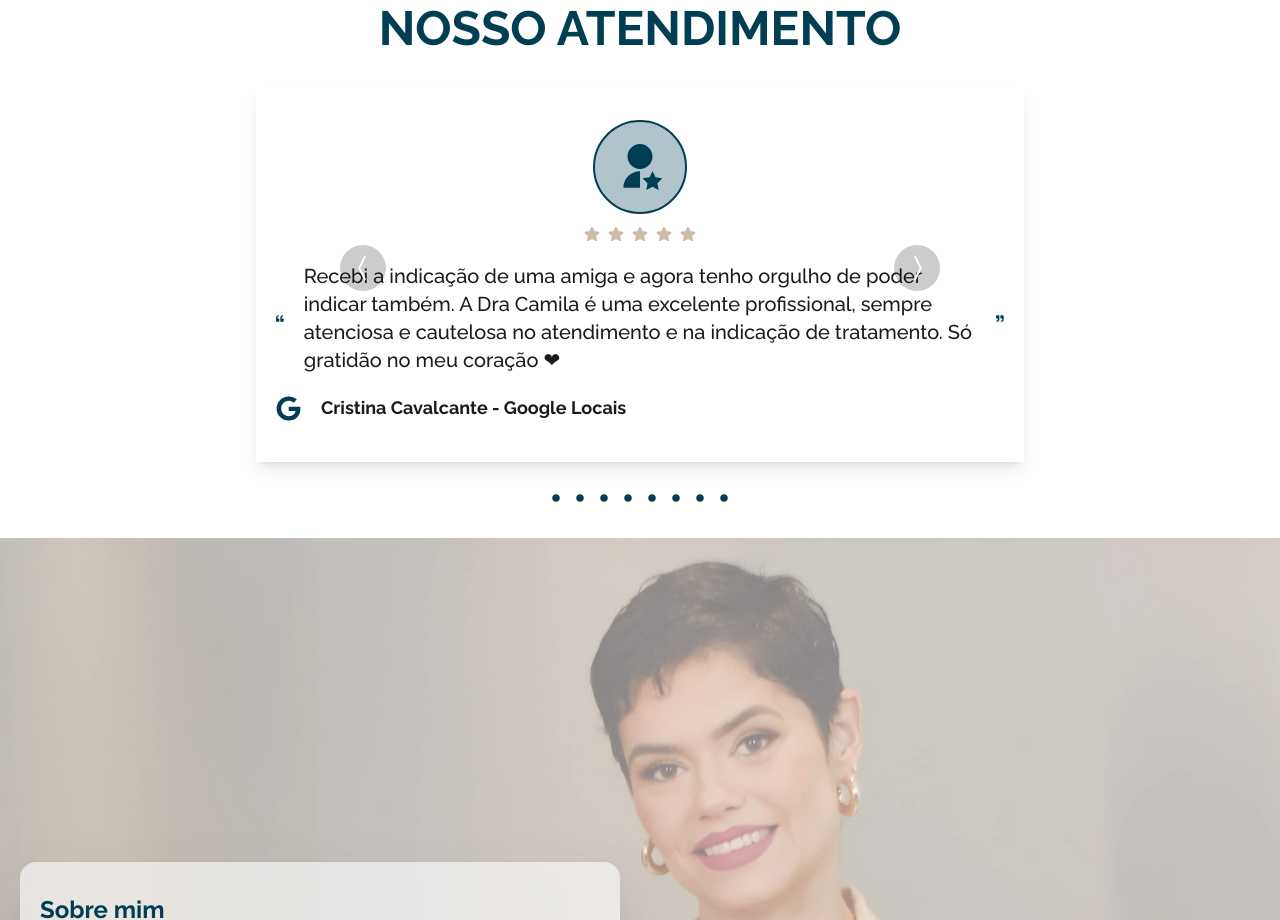
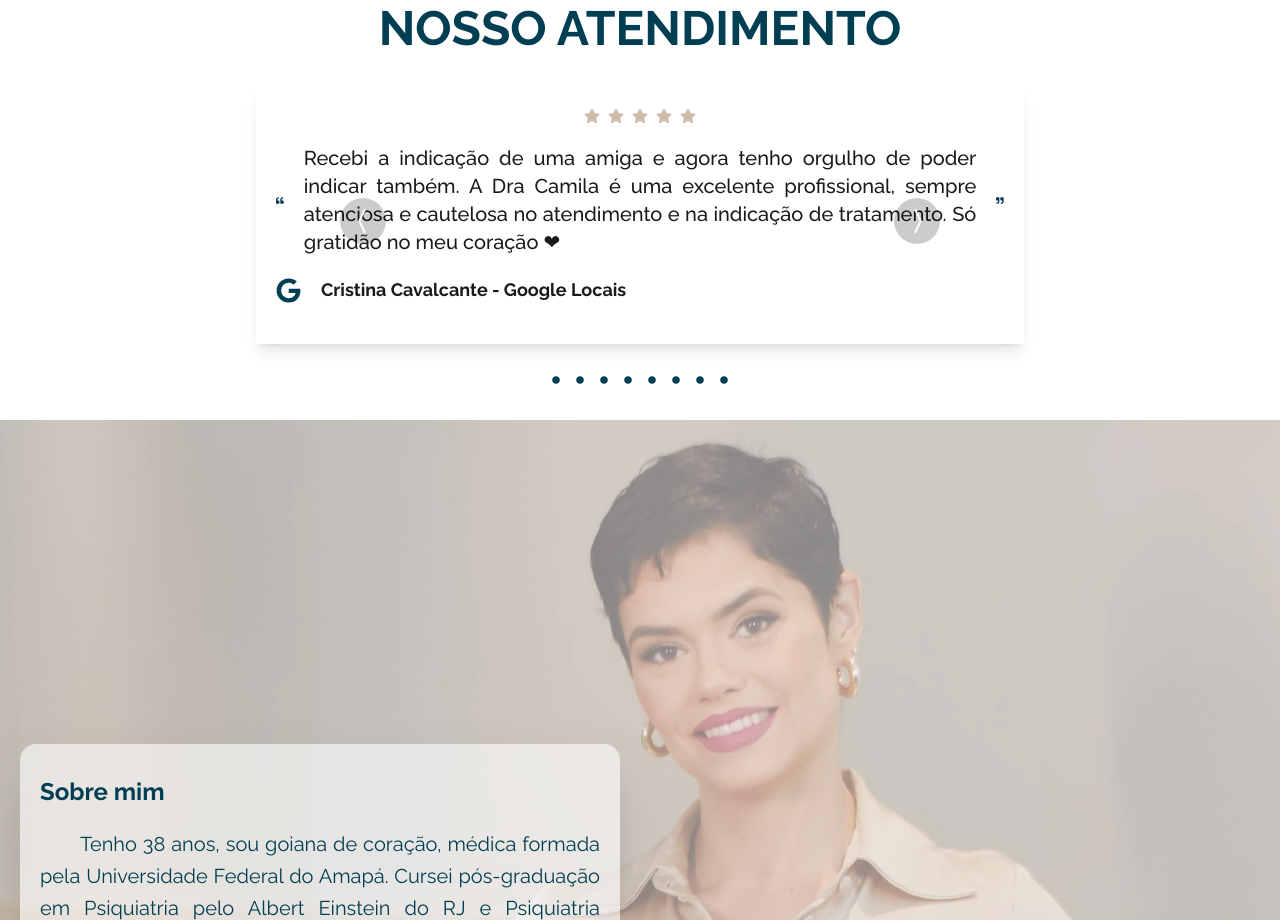
Before and after one commit to brunoprestesap/page-dra-camila, a React (Create React App) app: page / in a window 1280 px wide. Shown: the part 1920-2840 px from the top of the page. Built offline with nearby package versions, Linux system fonts and the light colour scheme.

Commit message:
ajustes secao depoimentos

```diff
--- a/src/components/CardDepositions.js
+++ b/src/components/CardDepositions.js
@@ -6,9 +6,7 @@ function CardDepositions({ depText, depName }) {
   return (
     <div className="flex flex-wrap justify-center shadow-lg mx-auto max-w-3xl md:mt-5 py-5 group transform duration-500 cursor-pointer">
       <div className="flex flex-col justify-center items-center">
-        <div className="rounded-full border-2 p-5 bg-[#003E53]/30 border-[#003E53] my-3">
-          <RiUserStarFill size={50}/>
-        </div>
+
         <div className="flex justify-center gap-2 mb-5">
           <FaStar color="CDBCA8" />
           <FaStar color="CDBCA8" />
@@ -22,7 +20,7 @@ function CardDepositions({ depText, depName }) {
         <div className="px-5">
           <div className="md:flex md:items-center md:gap-5">
             <FaQuoteLeft className="invisible md:visible" size={25} />
-            <h2 className="leading-6 text-stone-900 text-base md:text-xl font-medium">{depText}</h2>
+            <h2 className="text-justify leading-6 text-stone-900 text-base md:text-xl font-medium">{depText}</h2>
             <FaQuoteRight className="invisible md:visible" size={25} />
           </div>
           <div className="flex flex-row items-center font-medium my-5">
```
